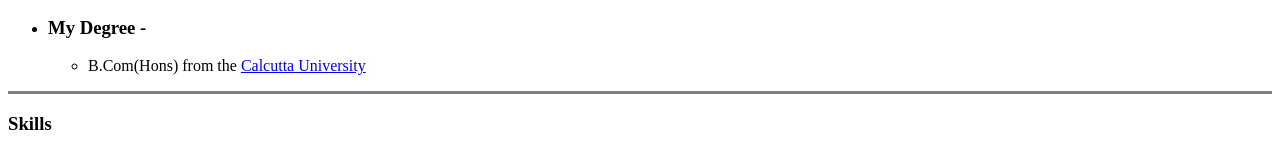
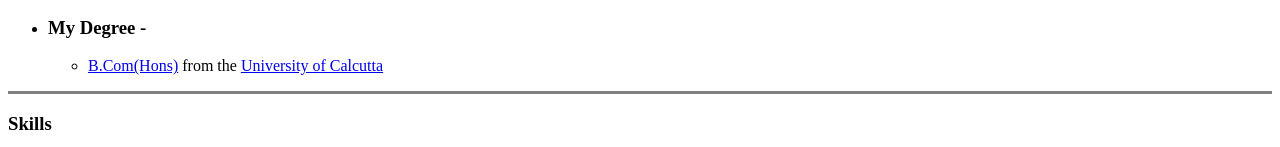
Before and after one commit to IamSouravPaul/CV, a plain HTML site: page index.html in a window 1280 px wide. Shown: the part 422-569 px from the top of the page. Drawn offline with Linux system fonts and the light colour scheme.

Commit message:
Update index.html

```diff
--- a/index.html
+++ b/index.html
@@ -37,7 +37,7 @@
     <li>
       <h3>My Degree -</h3>
       <ul>
-        <li>B.Com(Hons) from the <a href="https://www.caluniv.ac.in">Calcutta University</a></li>
+        <li><a href="https://www.caluniv.ac.in/cbcs-ug/ug-files/Course-Structure-Syllabi-BCom.pdf">B.Com(Hons)</a> from the <a href="https://www.caluniv.ac.in">University of Calcutta</a></li>
       </ul>
     </li>
   </ul>
```
